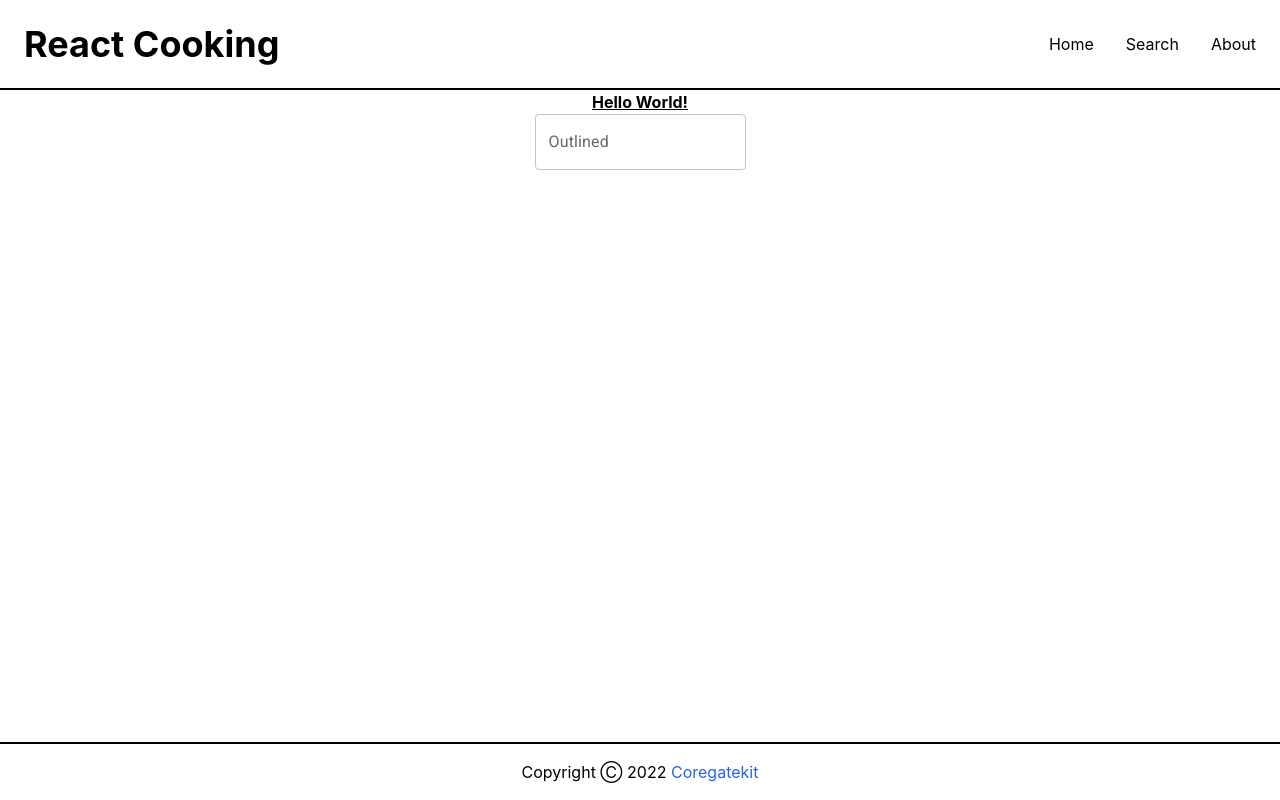
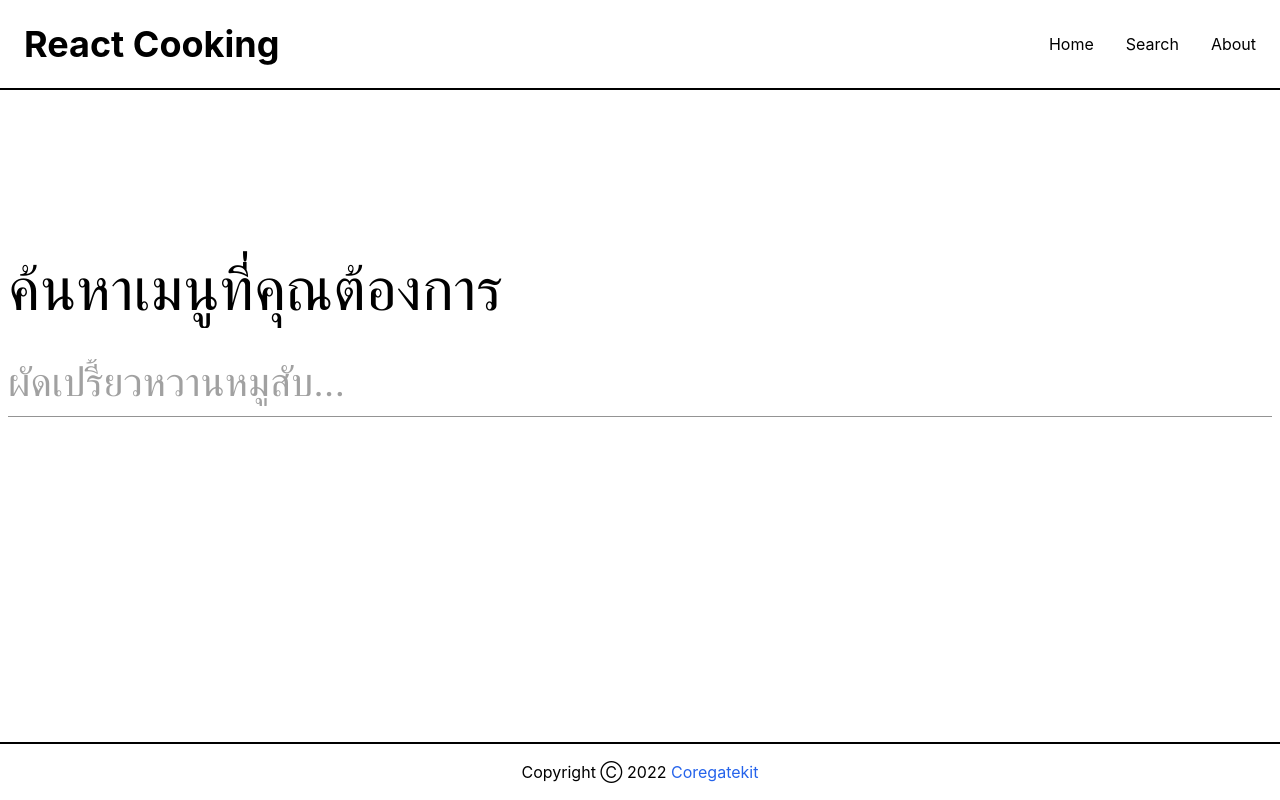
Before and after one commit to coregatekit/react-cooking, a React (Create React App) app: page / in a window 1280 px wide. Built offline with nearby package versions, Linux system fonts and the light colour scheme.

Commit message:
💄 Update ui home screen

```diff
--- a/src/pages/Home.tsx
+++ b/src/pages/Home.tsx
@@ -1,13 +1,32 @@
 import { TextField } from "@mui/material";
-import React from "react";
+import React, { useState } from "react";
 
 function Home() {
+  const [searchQuery, setSearchQuery] = useState("");
+
+  const handleSearchQueryChange = (event: React.ChangeEvent<HTMLInputElement>) => {
+    setSearchQuery(event.target.value);
+    console.log(searchQuery);
+  }
+
   return (
     <div className="container mx-auto">
-      <div className="text-xl3 font-bold underline">Hello World!</div>
-      <div>
-        <TextField id="outlined-basic" label="Outlined" variant="outlined" />
-      </div>
+        <div className="mt-40">
+          <div className="text-6xl text-left p-2">ค้นหาเมนูที่คุณต้องการ</div>
+          <div className="p-2">
+            <TextField
+              id="search-menu"
+              fullWidth
+              variant="standard"
+              placeholder="ผัดเปรี้ยวหวานหมูสับ..."
+              style={{ marginTop: 16}}
+              inputProps={{ style: {
+                fontSize: 40,
+              }}}
+              onInput={handleSearchQueryChange}
+            />
+          </div>
+        </div>
     </div>
   );
 }
```
